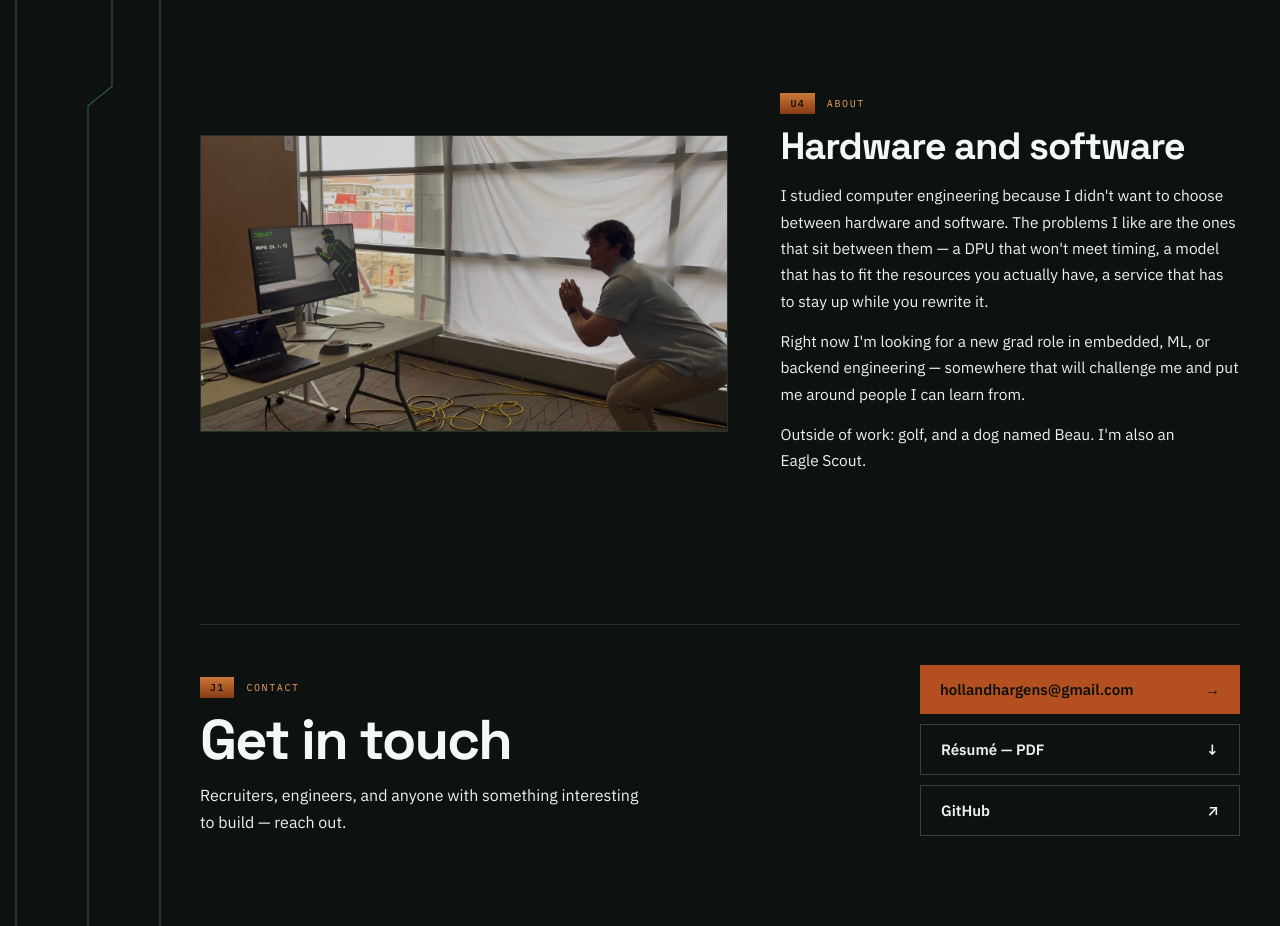
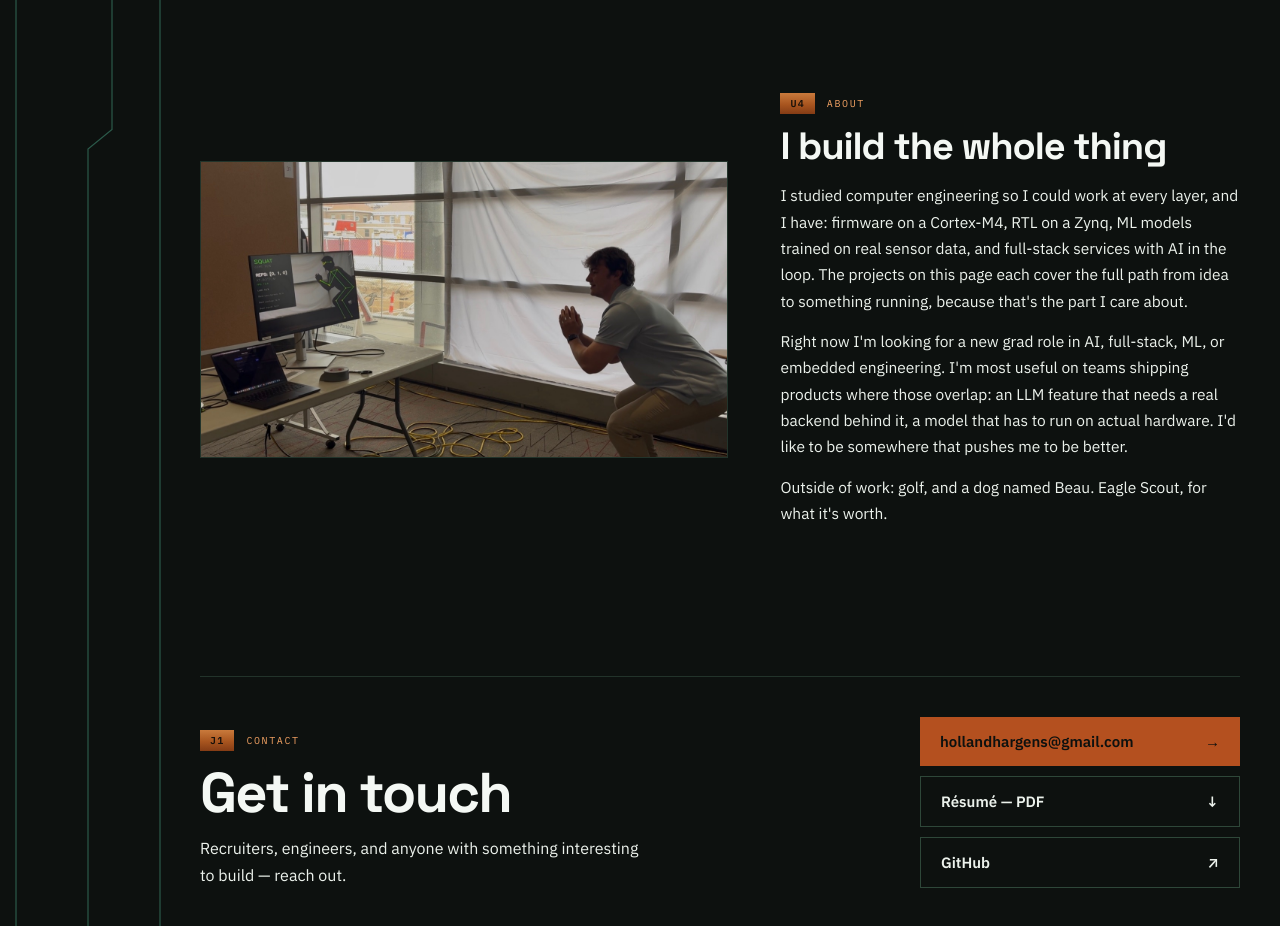
Before and after one commit to hargens-holland/PortfolioWebsite, a Next.js app in the folder web/: page / in a window 1280 px wide. Shown: the part 4280-5206 px from the top of the page. Built offline with nearby package versions, Linux system fonts and the light colour scheme.

Commit message:
Rework about section: full-width photo, new copy

```diff
--- a/web/content/site.ts
+++ b/web/content/site.ts
@@ -193,11 +193,11 @@ export const SKILLS: SkillGroup[] = [
 ];
 
 export const ABOUT = {
-  heading: "Hardware and software",
+  heading: "I build the whole thing",
   paragraphs: [
-    "I studied computer engineering because I didn't want to choose between hardware and software. The problems I like are the ones that sit between them — a DPU that won't meet timing, a model that has to fit the resources you actually have, a service that has to stay up while you rewrite it.",
-    "Right now I'm looking for a new grad role in embedded, ML, or backend engineering — somewhere that will challenge me and put me around people I can learn from.",
-    "Outside of work: golf, and a dog named Beau. I'm also an Eagle Scout.",
+    "I studied computer engineering so I could work at every layer, and I have: firmware on a Cortex-M4, RTL on a Zynq, ML models trained on real sensor data, and full-stack services with AI in the loop. The projects on this page each cover the full path from idea to something running, because that's the part I care about.",
+    "Right now I'm looking for a new grad role in AI, full-stack, ML, or embedded engineering. I'm most useful on teams shipping products where those overlap: an LLM feature that needs a real backend behind it, a model that has to run on actual hardware. I'd like to be somewhere that pushes me to be better.",
+    "Outside of work: golf, and a dog named Beau. Eagle Scout, for what it's worth.",
   ],
 } as const;
 
```
